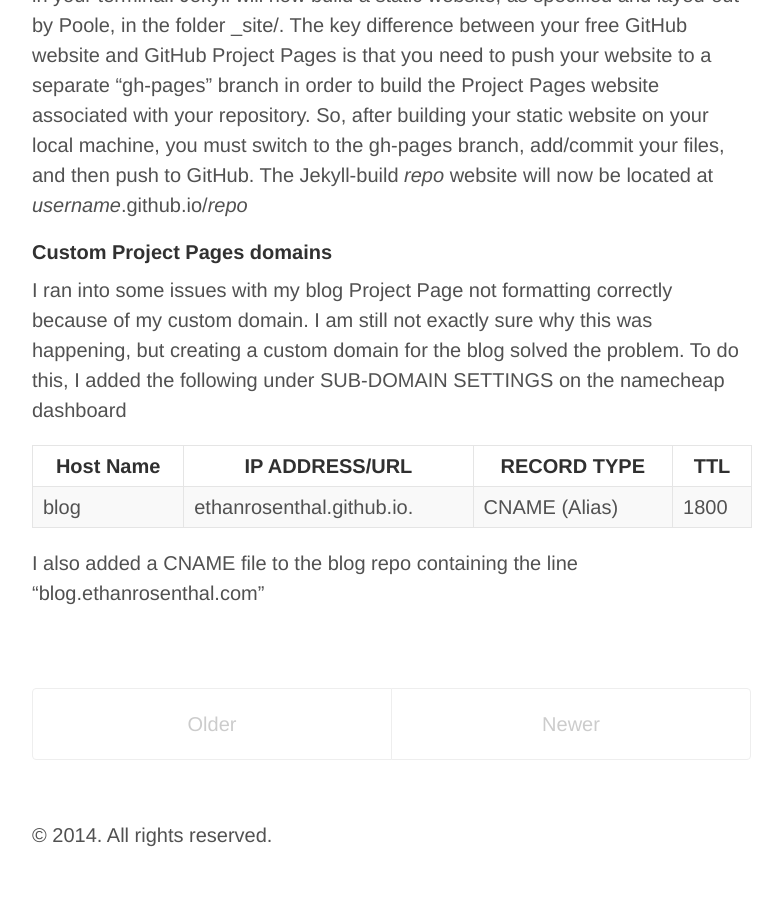
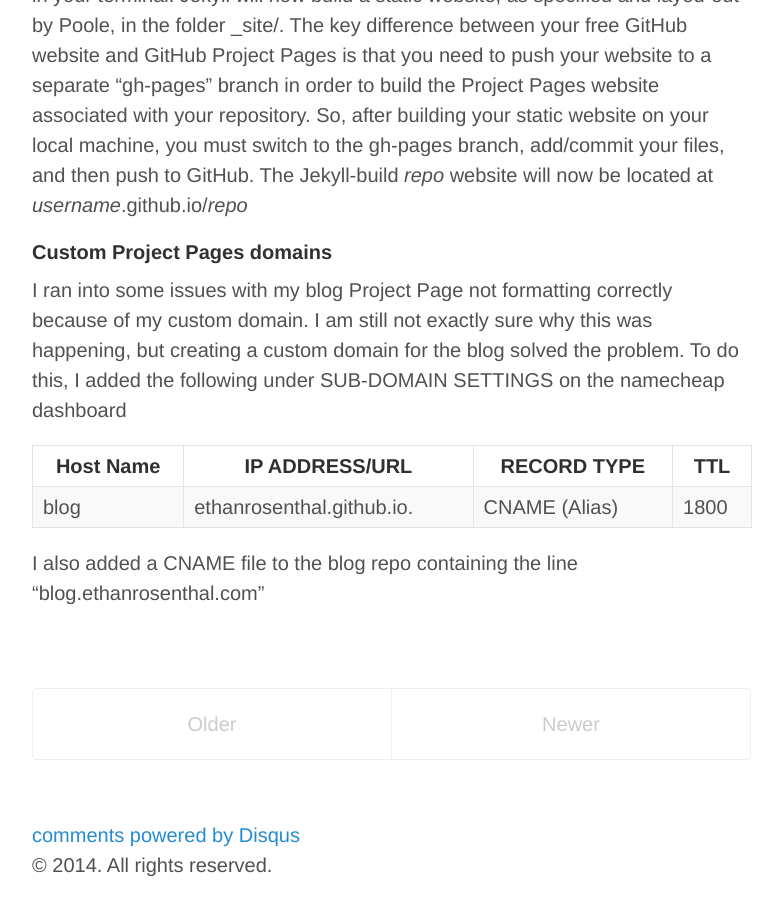
Before and after one commit to EthanRosenthal/blog, a Jekyll site: the page built from index.html, in a window 1280 px wide and 900 px high, scrolled down 2649 px. Shown: the whole window, without its empty margins (248-1031 px from the left). Built offline with Jekyll 4.4.1, drawn with Linux system fonts in a browser that asks for light colours; Markdown is read by kramdown in place of the engine named in the settings; the list of posts is cut into pages by our own code; comment, search, counter and statistics services are not loaded; before the commit the page ends 3519 px from its top, so only the background shows below that.

Commit message:
added analytics and disqus

```diff
--- a/_layouts/default.html
+++ b/_layouts/default.html
@@ -1,7 +1,8 @@
 <!DOCTYPE html>
 <html xmlns="http://www.w3.org/1999/xhtml" xml:lang="en" lang="en-us">
+  {% include google_analytics.html %}
+  {% include head.html %}
 
-  {% include head.html %}
 
   <body>
 
@@ -18,7 +19,7 @@
       </div>
 
       {{ content }}
-
+      {% include comments.html %}
       <div class="footer">
         <p>
           &copy; {{ site.time | date: '%Y' }}. All rights reserved.
```
